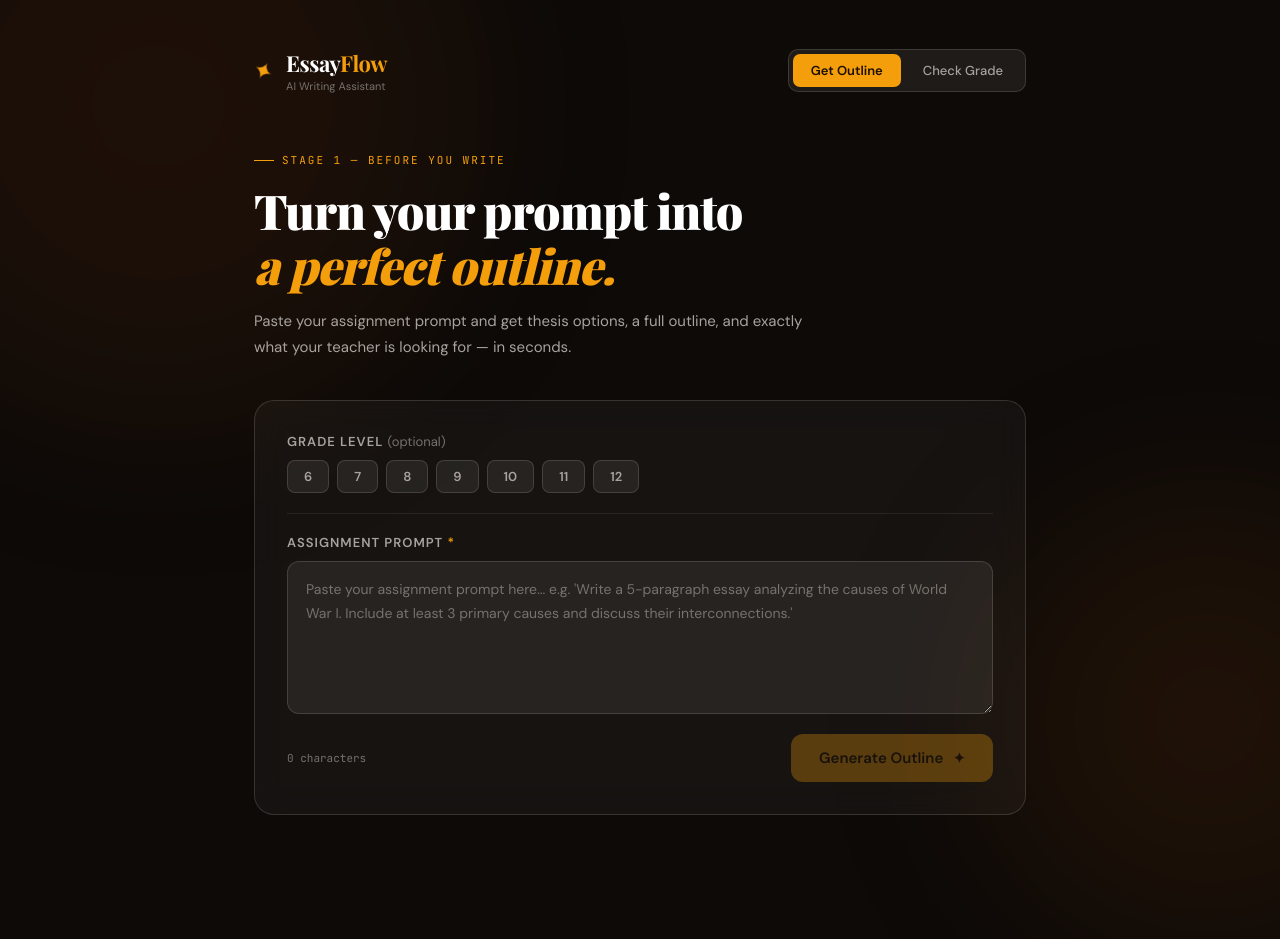
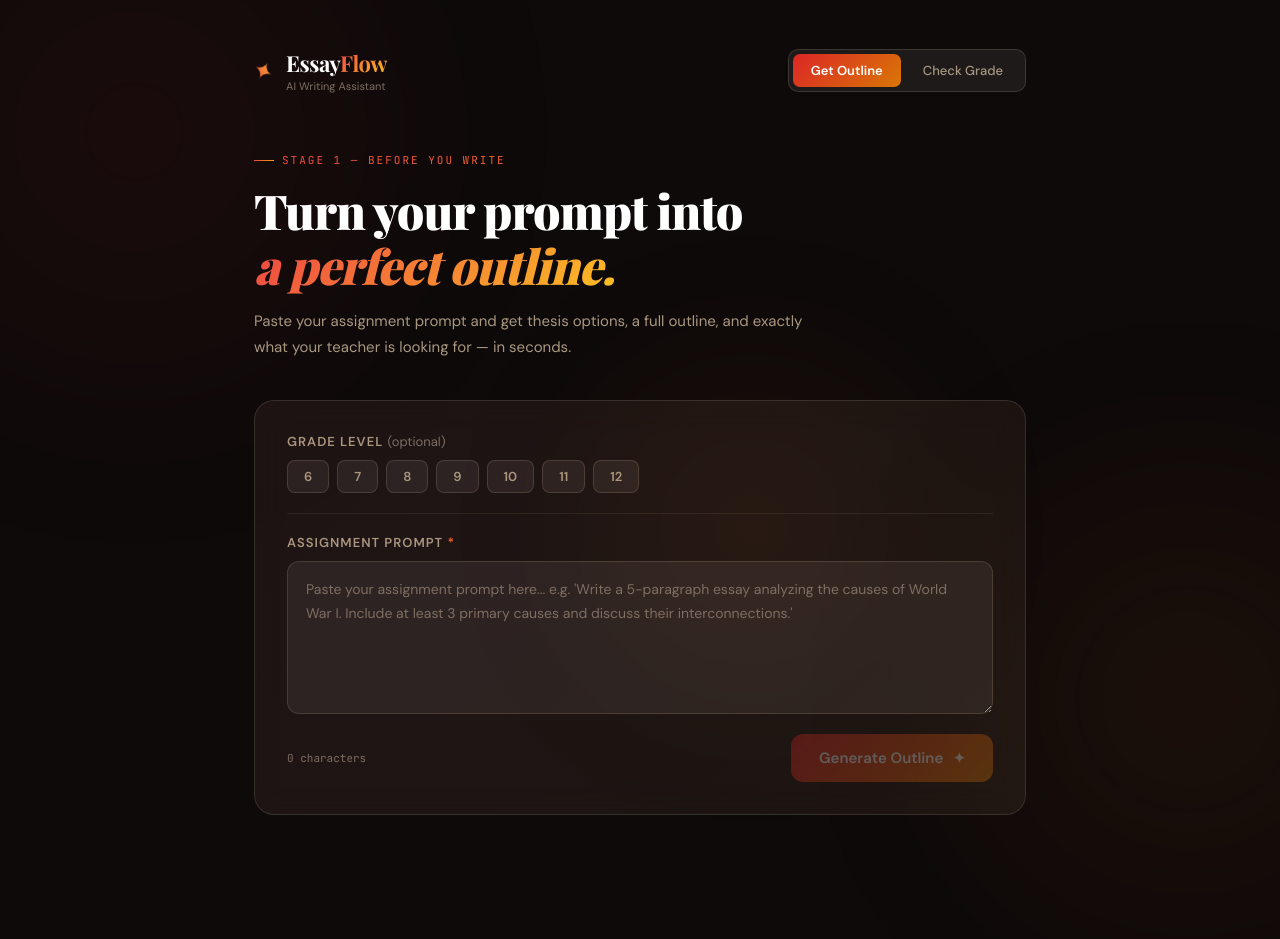
Before and after one commit to samyamsapkt-web/Essay-Flow, a Flask app: page / in a window 1280 px wide. Run offline with Flask 3, Linux system fonts and the light colour scheme.

Commit message:
Refactor CSS variables and update styles
Updated color variables and styles for various elements to enhance the visual theme. Adjusted gradients and hover effects for improved aesthetics.

```diff
--- a/static/style.css
+++ b/static/style.css
@@ -1,19 +1,21 @@
 *, *::before, *::after { box-sizing: border-box; margin: 0; padding: 0; }
 
 :root {
-  --bg:       #0d0a08;
-  --surface:  rgba(255,248,235,0.04);
-  --surface2: rgba(255,248,235,0.07);
-  --border:   rgba(255,248,235,0.08);
-  --border2:  rgba(255,248,235,0.14);
-  --amber:    #f59e0b;
-  --amber2:   #fbbf24;
-  --cream:    #fef3c7;
+  --bg:       #0e0a0a;
+  --surface:  rgba(255,235,235,0.04);
+  --surface2: rgba(255,235,235,0.07);
+  --border:   rgba(255,220,180,0.08);
+  --border2:  rgba(255,220,180,0.14);
+  --red:      #dc2626;
+  --red2:     #ef4444;
+  --gold:     #d97706;
+  --gold2:    #f59e0b;
+  --gold3:    #fbbf24;
   --green:    #6ee7b7;
-  --red:      #fca5a5;
-  --text:     #f5f0e8;
-  --muted:    #78716c;
-  --muted2:   #a8a29e;
+  --blue:     #93c5fd;
+  --text:     #f5efe8;
+  --muted:    #7c6f65;
+  --muted2:   #a89880;
 }
 
 html { scroll-behavior: smooth; }
@@ -31,17 +33,33 @@ body {
   position: fixed;
   border-radius: 50%;
   filter: blur(100px);
-  opacity: 0.12;
+  opacity: 0.15;
   pointer-events: none;
   z-index: 0;
   animation: drift 18s ease-in-out infinite alternate;
 }
-.g1 { width: 600px; height: 600px; background: #92400e; top: -200px; left: -150px; }
-.g2 { width: 400px; height: 400px; background: #b45309; bottom: -100px; right: -100px; animation-delay: -9s; }
+.g1 {
+  width: 550px; height: 550px;
+  background: radial-gradient(circle, #7f1d1d, transparent);
+  top: -150px; left: -150px;
+  animation-delay: 0s;
+}
+.g2 {
+  width: 450px; height: 450px;
+  background: radial-gradient(circle, #92400e, transparent);
+  bottom: -100px; right: -100px;
+  animation-delay: -9s;
+}
+.g3 {
+  width: 300px; height: 300px;
+  background: radial-gradient(circle, #b45309, transparent);
+  top: 45%; left: 45%;
+  animation-delay: -5s;
+}
 
 @keyframes drift {
   from { transform: translate(0,0) scale(1); }
-  to   { transform: translate(30px,20px) scale(1.06); }
+  to   { transform: translate(35px, 25px) scale(1.07); }
 }
 
 /* ── App ── */
@@ -62,17 +80,17 @@ body {
   animation: fadeUp 0.5s ease both;
 }
 
-.brand {
-  display: flex;
-  align-items: center;
-  gap: 12px;
-}
+.brand { display: flex; align-items: center; gap: 12px; }
 
 .brand-icon {
   font-size: 24px;
-  color: var(--amber);
+  background: linear-gradient(135deg, var(--red2), var(--gold3));
+  -webkit-background-clip: text;
+  -webkit-text-fill-color: transparent;
+  background-clip: text;
   line-height: 1;
   animation: spin-slow 8s linear infinite;
+  display: inline-block;
 }
 @keyframes spin-slow { to { transform: rotate(360deg); } }
 
@@ -83,7 +101,12 @@ body {
   color: #fff;
   letter-spacing: -0.5px;
 }
-.brand-name span { color: var(--amber); }
+.brand-name span {
+  background: linear-gradient(135deg, var(--red2), var(--gold3));
+  -webkit-background-clip: text;
+  -webkit-text-fill-color: transparent;
+  background-clip: text;
+}
 .brand-sub { font-size: 11px; color: var(--muted); margin-top: 1px; }
 
 /* ── Mode toggle ── */
@@ -109,8 +132,8 @@ body {
   transition: all 0.2s;
 }
 .mode-btn.active {
-  background: var(--amber);
-  color: #1a0e00;
+  background: linear-gradient(135deg, var(--red), var(--gold));
+  color: #fff;
   font-weight: 600;
 }
 .mode-btn:hover:not(.active) { color: var(--text); }
@@ -124,7 +147,10 @@ body {
 .hero-tag {
   font-family: 'JetBrains Mono', monospace;
   font-size: 11px;
-  color: var(--amber);
+  background: linear-gradient(135deg, var(--red2), var(--gold2));
+  -webkit-background-clip: text;
+  -webkit-text-fill-color: transparent;
+  background-clip: text;
   text-transform: uppercase;
   letter-spacing: 2px;
   margin-bottom: 16px;
@@ -135,9 +161,9 @@ body {
 .hero-tag::before {
   content: '';
   display: inline-block;
-  width: 20px;
-  height: 1px;
-  background: var(--amber);
+  width: 20px; height: 1px;
+  background: linear-gradient(90deg, var(--red2), var(--gold2));
+  -webkit-text-fill-color: initial;
 }
 
 .hero-title {
@@ -151,7 +177,10 @@ body {
 }
 .hero-title em {
   font-style: italic;
-  color: var(--amber);
+  background: linear-gradient(135deg, var(--red2), var(--gold3));
+  -webkit-background-clip: text;
+  -webkit-text-fill-color: transparent;
+  background-clip: text;
 }
 
 .hero-desc {
@@ -170,6 +199,15 @@ body {
   backdrop-filter: blur(16px);
   margin-bottom: 24px;
   animation: fadeUp 0.5s ease 0.2s both;
+  position: relative;
+  overflow: hidden;
+}
+.input-card::before {
+  content: '';
+  position: absolute;
+  inset: 0;
+  background: linear-gradient(135deg, rgba(220,38,38,0.03), rgba(217,119,6,0.03));
+  pointer-events: none;
 }
 
 .input-row { display: flex; flex-direction: column; gap: 10px; }
@@ -182,14 +220,15 @@ body {
   letter-spacing: 1px;
 }
 .optional { font-weight: 400; color: var(--muted); text-transform: none; letter-spacing: 0; }
-.required { color: var(--amber); }
+.required {
+  background: linear-gradient(135deg, var(--red2), var(--gold2));
+  -webkit-background-clip: text;
+  -webkit-text-fill-color: transparent;
+  background-clip: text;
+}
 
 /* ── Grade chips ── */
-.grade-chips {
-  display: flex;
-  flex-wrap: wrap;
-  gap: 8px;
-}
+.grade-chips { display: flex; flex-wrap: wrap; gap: 8px; }
 
 .chip {
   background: var(--surface2);
@@ -257,22 +296,32 @@ body {
   display: flex;
   align-items: center;
   gap: 10px;
-  background: var(--amber);
+  background: linear-gradient(135deg, var(--red), var(--gold));
   border: none;
   border-radius: 12px;
   padding: 14px 28px;
   font-family: 'DM Sans', sans-serif;
   font-size: 15px;
   font-weight: 700;
-  color: #1a0e00;
+  color: #fff;
   cursor: pointer;
   transition: all 0.2s;
-  box-shadow: 0 4px 20px rgba(245,158,11,0.3);
+  box-shadow: 0 4px 20px rgba(220,38,38,0.3);
+  position: relative;
+  overflow: hidden;
 }
+.analyze-btn::after {
+  content: '';
+  position: absolute;
+  inset: 0;
+  background: rgba(255,255,255,0.08);
+  opacity: 0;
+  transition: opacity 0.2s;
+}
+.analyze-btn:hover:not(:disabled)::after { opacity: 1; }
 .analyze-btn:hover:not(:disabled) {
-  background: var(--amber2);
   transform: translateY(-2px);
-  box-shadow: 0 8px 28px rgba(245,158,11,0.45);
+  box-shadow: 0 8px 28px rgba(220,38,38,0.45);
 }
 .analyze-btn:disabled { opacity: 0.3; cursor: not-allowed; transform: none; box-shadow: none; }
 
```
Also changed, not shown: other parts of static/style.css (+67 -44 lines).
